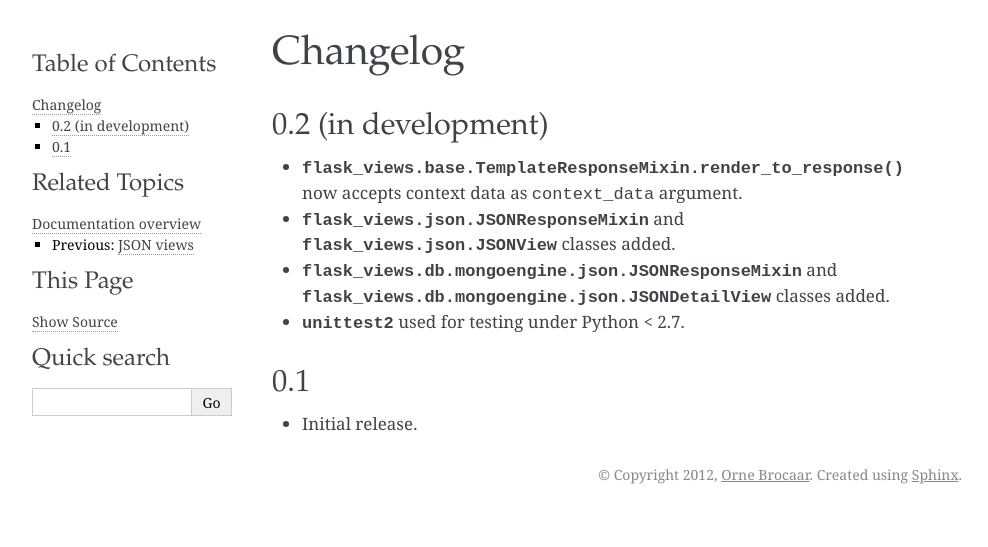
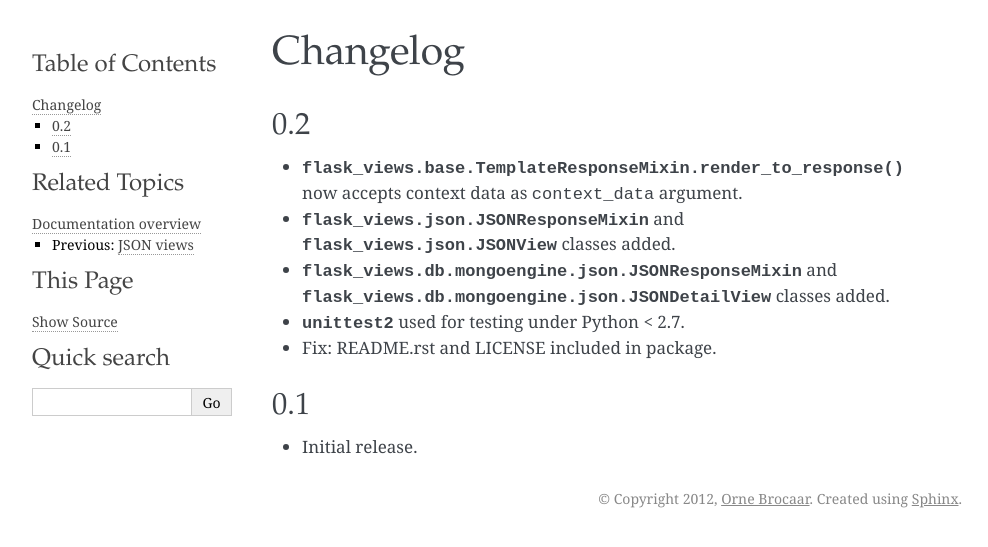
Before and after one commit to brocaar/flask-views, a Sphinx documentation site: the page built from docs/changes.rst, in a window 1280 px wide. Shown: the top 547 px of the page, without its empty margins (148-1136 px from the left). Built offline with Sphinx 7.4.7, drawn with Linux system fonts in a browser that asks for light colours.

```diff
--- a/docs/changes.rst
+++ b/docs/changes.rst
@@ -1,8 +1,8 @@
 Changelog
 =========
 
-0.2 (in development)
---------------------
+0.2
+---
 
 * :py:meth:`flask_views.base.TemplateResponseMixin.render_to_response` now
   accepts context data as ``context_data`` argument.
@@ -11,6 +11,7 @@ Changelog
 * :py:class:`flask_views.db.mongoengine.json.JSONResponseMixin` and
   :py:class:`flask_views.db.mongoengine.json.JSONDetailView` classes added.
 * :py:mod:`!unittest2` used for testing under Python < 2.7.
+* Fix: README.rst and LICENSE included in package.
 
 
 0.1
--- a/docs/conf.py
+++ b/docs/conf.py
@@ -52,7 +52,7 @@ copyright = u'2012, <a href="http://brocaar.com/">Orne Brocaar</a>'
 # The short X.Y version.
 version = '0.2'
 # The full version, including alpha/beta/rc tags.
-release = '0.2dev'
+release = '0.2'
 
 # The language for content autogenerated by Sphinx. Refer to documentation
 # for a list of supported languages.
--- a/setup.py
+++ b/setup.py
@@ -3,7 +3,7 @@ from setuptools import setup
 
 setup(
     name='Flask-Views',
-    version='0.2dev',
+    version='0.2',
     url='http://github.com/brocaar/flask-views',
     license='BSD',
     author='Orne Brocaar',
```
Also changed, not shown: 1 other file.
